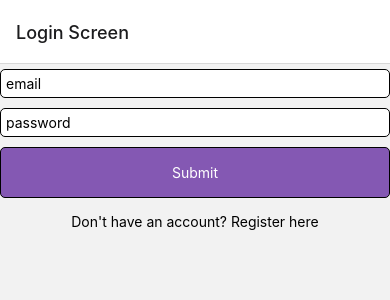
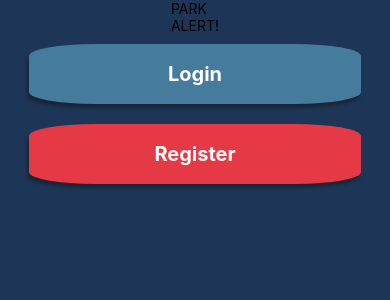
Before and after one commit to frorellana/ParkAlert, a React Native app: screen /Welcome in a window 390 px wide. Shown: the top 300 px of the page. Built offline with nearby package versions, Linux system fonts and the light colour scheme.

Commit message:
initial welcome page added, and styling is being worked on

```diff
--- a/components/CustomButton.js
+++ b/components/CustomButton.js
@@ -1,34 +1,44 @@
 import React from 'react';
 import { Text, StyleSheet, Pressable } from 'react-native';
 
-export default function CustomButton({ onPress }) {
+export default function CustomButton({ onPress, text, bgColor }) {
   return (
     <Pressable
       style={({ pressed }) => {
         return [
-          { backgroundColor: pressed ? '#D0BDF4' : '#8458B3' },
+          {
+            opacity: pressed ? 0.5 : 1,
+            backgroundColor: `${bgColor}`,
+          },
           styles.container,
+          styles.shadowProp,
         ];
       }}
       onPress={onPress}
     >
-      <Text style={styles.input}>Submit</Text>
+      <Text style={styles.input}>{text}</Text>
     </Pressable>
   );
 }
 
 const styles = StyleSheet.create({
   container: {
-    width: '100%',
-    borderColor: 'e8e8e8',
-    borderRadius: 5,
-    borderWidth: 1,
-    padding: 16,
-    marginVertical: 5,
+    width: '85%',
+    borderRadius: '20%',
+    padding: 18,
+    marginVertical: 10,
     alignItems: 'center',
+  },
+  shadowProp: {
+    shadowColor: '#171717',
+    shadowOffset: { width: -2, height: 4 },
+    shadowOpacity: 0.5,
+    shadowRadius: 3,
   },
 
   input: {
     color: 'white',
+    fontSize: 20,
+    fontWeight: 'bold',
   },
 });
--- /dev/null
+++ b/components/MainLogo.js
@@ -0,0 +1,38 @@
+import React from 'react';
+import { View, Text, StyleSheet } from 'react-native';
+
+export default function MainLogo() {
+  return (
+    <View styles={styles.outterBox}>
+      <View styles={styles.innerBox}>
+        <Text styles={() => [{ color: '#F1FAEE' }, styles.text]}>PARK</Text>
+        <View styles={styles.textContainer}>
+          <Text styles={() => [{ color: '#E63946' }, styles.text]}>ALERT!</Text>
+        </View>
+      </View>
+    </View>
+  );
+}
+
+const styles = StyleSheet.create({
+  outterBox: {
+    backgroundColor: '#F1FAEE',
+    padding: 600,
+    margin: 100,
+    width: '100%',
+    height: '100',
+  },
+  innerBox: {
+    backgroundColor: '#E63946',
+    padding: 90,
+  },
+  textContainer: {
+    backgroundColor: '#F1FAEE',
+    padding: 100,
+  },
+
+  text: {
+    fontSize: 25,
+    fontWeight: 'bold',
+  },
+});
--- a/routes/AuthStack.js
+++ b/routes/AuthStack.js
@@ -2,13 +2,19 @@ import React from 'react';
 import { createStackNavigator } from '@react-navigation/stack';
 import Login from '../screens/Login';
 import Register from '../screens/Register';
+import Welcome from '../screens/Welcome';
 
 const Stack = createStackNavigator();
 
 export default function AuthStack() {
   return (
     <Stack.Navigator>
-      <Stack.Screen name="Login Screen" component={Login} />
+      <Stack.Screen
+        name="Welcome"
+        component={Welcome}
+        options={{ headerShown: false }}
+      />
+      <Stack.Screen name="Login" component={Login} />
       <Stack.Screen name="Register" component={Register} />
     </Stack.Navigator>
   );
--- a/screens/Login.js
+++ b/screens/Login.js
@@ -1,15 +1,7 @@
 import React, { useContext, useState } from 'react';
 import { AuthContext } from '../contexts/auth';
 import { StatusBar } from 'expo-status-bar';
-import {
-  StyleSheet,
-  Text,
-  View,
-  Image,
-  FlatList,
-  Pressable,
-  ScrollView,
-} from 'react-native';
+import { StyleSheet, Text } from 'react-native';
 import { SafeAreaView } from 'react-native-safe-area-context';
 import CustomInput from '../components/CustomInput';
 import CustomButton from '../components/CustomButton';
@@ -32,7 +24,7 @@ export default function Login({ navigation }) {
         setValue={setPassword}
         secureTextEntry={true}
       />
-      <CustomButton onPress={onPress} />
+      <CustomButton text={'Submit'} bgColor={'#457B9D'} onPress={onPress} />
       {/* <Pressable
         onPress={() => navigation.navigate('Register')}
         style={styles.submitButton}
--- a/screens/Register.js
+++ b/screens/Register.js
@@ -19,7 +19,7 @@ export default function Register() {
         setValue={setPassword}
         secureTextEntry={true}
       />
-      <CustomButton onPress={onPress} />
+      <CustomButton text={'Submit'} bgColor={'#E63946'} onPress={onPress} />
     </SafeAreaView>
   );
 }
--- /dev/null
+++ b/screens/Welcome.js
@@ -0,0 +1,31 @@
+import React, { useContext, useState } from 'react';
+import { StyleSheet, Text } from 'react-native';
+import { SafeAreaView } from 'react-native-safe-area-context';
+import CustomButton from '../components/CustomButton';
+import MainLogo from '../components/MainLogo';
+
+export default function Welcome({ navigation }) {
+  return (
+    <SafeAreaView style={styles.container}>
+      <MainLogo />
+      <CustomButton
+        text={'Login'}
+        bgColor={'#457B9D'}
+        onPress={() => navigation.navigate('Login')}
+      />
+      <CustomButton
+        text={'Register'}
+        bgColor={'#E63946'}
+        onPress={() => navigation.navigate('Register')}
+      />
+    </SafeAreaView>
+  );
+}
+
+const styles = StyleSheet.create({
+  container: {
+    alignItems: 'center',
+    backgroundColor: '#1D3557',
+    flex: 1,
+  },
+});
```
